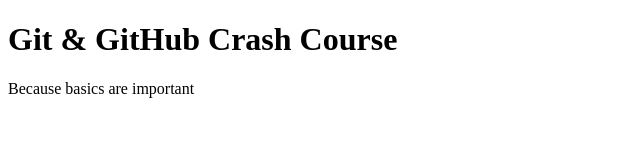
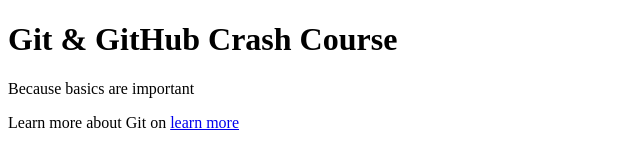
Before and after one commit to stefanogituser/gcourse, a plain HTML site: page index.html in a window 1280 px wide. Shown: the whole page, without its empty margins (0-640 px from the left). Drawn offline with Linux system fonts and the light colour scheme.

Commit message:
added link to Git docs.

```diff
--- a/index.html
+++ b/index.html
@@ -9,6 +9,6 @@
 <body>
     <h1>Git & GitHub Crash Course</h1>
     <p>Because basics are important</p>
-
+    <p>Learn more about Git on <a href="https://git-scm.com/book/env/v2">learn more</a></p>
 </body>
 </html>
```
